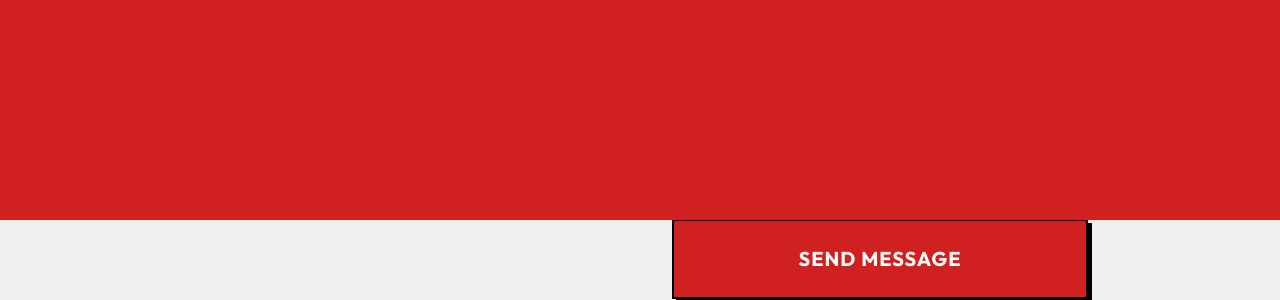
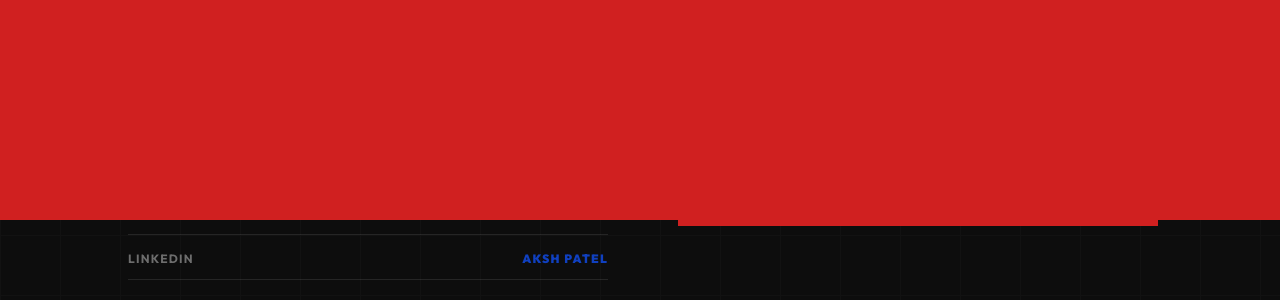
Before and after one commit to akshpatel153/director-portfolio, a React (Vite) app: page /contact in a window 1280 px wide. Shown: the part 1380-1680 px from the top of the page. Built offline with nearby package versions, Linux system fonts and the light colour scheme.

Commit message:
Redesign: Contact form redesign to fit the dark cinematic theme

```diff
--- a/src/pages/Contact.tsx
+++ b/src/pages/Contact.tsx
@@ -52,25 +52,77 @@ export function Contact() {
       <CTA />
 
       {/* Brutalist Contact Form */}
-      <section className="w-full bg-background py-24 px-6 md:px-12 border-b-4 border-black">
-        <div className="max-w-4xl mx-auto flex flex-col md:flex-row gap-16">
+      <section className="w-full bg-[#0d0d0d] text-white py-24 px-6 md:px-12 border-b-4 border-black relative overflow-hidden">
 
-          <div className="flex-1">
-            <h3 className="text-4xl md:text-5xl font-black uppercase tracking-tighter mb-8 border-l-8 border-primary-blue pl-6">
-              Drop <br /> A Line
-            </h3>
-            <p className="text-xl font-medium mb-12 leading-relaxed border-l-4 border-black pl-4">
-              Whether it's a new project, a collaboration, or just to say hi. Let's make something constructivist.
-            </p>
+        {/* Background grid line decoration */}
+        <div className="absolute inset-0 pointer-events-none opacity-[0.02]"
+          style={{
+            backgroundImage: 'linear-gradient(#fff 1px, transparent 1px), linear-gradient(90deg, #fff 1px, transparent 1px)',
+            backgroundSize: '60px 60px',
+          }}
+        />
 
-            <div className="space-y-4 font-bold uppercase tracking-widest text-sm">
-              <p className="border-b-2 border-black pb-2">Email: <span className="text-primary-red">patelaksh1503@gmail.com</span></p>
-              <p className="border-b-2 border-black pb-2">Instagram: <a href="https://www.instagram.com/aksh.ae_" target="_blank" rel="noopener noreferrer" onClick={playClickSound} className="text-primary-blue hover:underline">@aksh.ae_</a></p>
-              <p className="border-b-2 border-black pb-2">YouTube: <a href="https://www.youtube.com/@HimymBeats/featured" target="_blank" rel="noopener noreferrer" onClick={playClickSound} className="text-primary-yellow hover:underline">@HimymBeats</a></p>
-              <p className="border-b-2 border-black pb-2">LinkedIn: <a href="https://www.linkedin.com/in/aksh-patel-cs/" target="_blank" rel="noopener noreferrer" onClick={playClickSound} className="text-primary-blue hover:underline">Aksh Patel</a></p>
+        <div className="max-w-5xl mx-auto flex flex-col lg:flex-row gap-16 relative z-10">
+
+          {/* Left Column — Briefing & Social slate */}
+          <div className="flex-1 flex flex-col justify-between">
+            <div>
+              <div className="flex items-center gap-3 mb-6">
+                <span className="text-[10px] font-black uppercase tracking-[0.4em] text-white/30">
+                  Form // Transmission
+                </span>
+                <div className="h-px flex-1 bg-white/10" />
+              </div>
+
+              <h3 className="text-5xl md:text-6xl font-black uppercase tracking-tighter mb-8 leading-[0.9]">
+                Drop <br />
+                <span className="text-primary-red">A Line.</span>
+              </h3>
+
+              <div className="p-6 border border-white/10 bg-white/[0.01] mb-12 shadow-[8px_8px_0px_0px_#1040C0]">
+                <p className="text-lg font-medium leading-relaxed text-white/65">
+                  Whether it's a commercial brief, editing workflow inquiry, or collaboration proposals — leave a message and let's configure something.
+                </p>
+              </div>
+            </div>
+
+            {/* Social rows as technical specs */}
+            <div className="space-y-4 font-bold uppercase tracking-widest text-xs">
+              <span className="block text-[9px] font-black tracking-[0.3em] text-white/20 mb-2">
+                — Active Links
+              </span>
+
+              <div className="border-b border-white/10 pb-3 flex justify-between items-center group">
+                <span className="text-white/40">Email</span>
+                <a href="mailto:axpatel009009@gmail.com" className="text-primary-red hover:underline font-black">
+                  axpatel009009@gmail.com
+                </a>
+              </div>
+
+              <div className="border-b border-white/10 pb-3 flex justify-between items-center group">
+                <span className="text-white/40">Instagram</span>
+                <a href="https://www.instagram.com/aksh.ae_" target="_blank" rel="noopener noreferrer" onClick={playClickSound} className="text-primary-blue hover:underline font-black">
+                  @aksh.ae_
+                </a>
+              </div>
+
+              <div className="border-b border-white/10 pb-3 flex justify-between items-center group">
+                <span className="text-white/40">YouTube</span>
+                <a href="https://www.youtube.com/@HimymBeats/featured" target="_blank" rel="noopener noreferrer" onClick={playClickSound} className="text-primary-yellow hover:underline font-black">
+                  @HimymBeats
+                </a>
+              </div>
+
+              <div className="border-b border-white/10 pb-3 flex justify-between items-center group">
+                <span className="text-white/40">LinkedIn</span>
+                <a href="https://www.linkedin.com/in/aksh-patel-cs/" target="_blank" rel="noopener noreferrer" onClick={playClickSound} className="text-primary-blue hover:underline font-black">
+                  Aksh Patel
+                </a>
+              </div>
             </div>
           </div>
 
+          {/* Right Column — Form Inputs */}
           <form
             ref={formRef}
             className="flex-1 space-y-6"
@@ -80,9 +132,9 @@ export function Contact() {
               <motion.div
                 initial={{ opacity: 0, x: -20 }}
                 animate={{ opacity: 1, x: 0 }}
-                className="bg-primary-blue text-white p-4 font-bold uppercase tracking-widest text-sm shadow-[4px_4px_0px_0px_black]"
+                className="bg-green-500 text-black p-5 font-black uppercase tracking-widest text-xs border-2 border-black shadow-[4px_4px_0px_0px_#fff]"
               >
-                ✓ Message Received. I'll be in touch.
+                ✓ Transmission Received. I will review within 24 hrs.
               </motion.div>
             )}
 
@@ -90,65 +142,71 @@ export function Contact() {
               <motion.div
                 initial={{ opacity: 0, x: -20 }}
                 animate={{ opacity: 1, x: 0 }}
-                className="bg-primary-red text-white p-4 font-bold uppercase tracking-widest text-sm shadow-[4px_4px_0px_0px_black]"
+                className="bg-primary-red text-white p-5 font-black uppercase tracking-widest text-xs border-2 border-black shadow-[4px_4px_0px_0px_#fff]"
               >
-                ⚠ Something went wrong. Try again later.
+                ⚠ Transmission Failed. Verify details & try again.
               </motion.div>
             )}
-            {/* Hidden time field for EmailJS template */}
-            <input type="hidden" name="time" value={new Date().toLocaleString()} />
 
+            {/* Form Fields */}
             <div className="flex flex-col">
-              <label htmlFor="name" className="font-bold uppercase tracking-widest text-sm mb-2">Name</label>
+              <label htmlFor="name" className="font-black uppercase tracking-[0.2em] text-[10px] text-white/40 mb-2">
+                01 // Full Name
+              </label>
               <input
                 type="text"
                 id="name"
                 name="name"
                 required
                 disabled={status === 'sending'}
-                className="border-4 border-black p-4 text-lg font-medium focus:outline-none focus:ring-4 focus:ring-primary-yellow focus:border-black transition-all shadow-[4px_4px_0px_0px_black] bg-white disabled:opacity-50"
-                placeholder="YOUR NAME"
+                className="border-2 border-white/10 bg-white/[0.02] p-4 text-base font-bold text-white placeholder-white/20 focus:outline-none focus:border-primary-yellow focus:bg-white/[0.04] transition-all shadow-[4px_4px_0px_0px_rgba(255,255,255,0.02)] focus:shadow-[4px_4px_0px_0px_#F0C020] disabled:opacity-50"
+                placeholder="ENTER SENDER NAME"
               />
             </div>
 
             <div className="flex flex-col">
-              <label htmlFor="email" className="font-bold uppercase tracking-widest text-sm mb-2">Email</label>
+              <label htmlFor="email" className="font-black uppercase tracking-[0.2em] text-[10px] text-white/40 mb-2">
+                02 // Email Address
+              </label>
               <input
                 type="email"
                 id="email"
                 name="email"
                 required
                 disabled={status === 'sending'}
-                className="border-4 border-black p-4 text-lg font-medium focus:outline-none focus:ring-4 focus:ring-primary-blue focus:border-black transition-all shadow-[4px_4px_0px_0px_black] bg-white disabled:opacity-50"
-                placeholder="EMAIL@ADDRESS.COM"
+                className="border-2 border-white/10 bg-white/[0.02] p-4 text-base font-bold text-white placeholder-white/20 focus:outline-none focus:border-primary-blue focus:bg-white/[0.04] transition-all shadow-[4px_4px_0px_0px_rgba(255,255,255,0.02)] focus:shadow-[4px_4px_0px_0px_#1040C0] disabled:opacity-50"
+                placeholder="SENDER@ADDRESS.COM"
               />
             </div>
 
             <div className="flex flex-col">
-              <label htmlFor="message" className="font-bold uppercase tracking-widest text-sm mb-2">Message</label>
+              <label htmlFor="message" className="font-black uppercase tracking-[0.2em] text-[10px] text-white/40 mb-2">
+                03 // Message / Brief
+              </label>
               <textarea
                 id="message"
                 name="message"
                 rows={5}
                 required
                 disabled={status === 'sending'}
-                className="border-4 border-black p-4 text-lg font-medium focus:outline-none focus:ring-4 focus:ring-primary-red focus:border-black transition-all shadow-[4px_4px_0px_0px_black] resize-none bg-white disabled:opacity-50"
-                placeholder="TELL ME ABOUT THE PROJECT..."
+                className="border-2 border-white/10 bg-white/[0.02] p-4 text-base font-bold text-white placeholder-white/20 focus:outline-none focus:border-primary-red focus:bg-white/[0.04] transition-all shadow-[4px_4px_0px_0px_rgba(255,255,255,0.02)] focus:shadow-[4px_4px_0px_0px_#D02020] resize-none disabled:opacity-50"
+                placeholder="SPECIFY PRODUCTION BRIEF OR MESSAGE DETAILS..."
               ></textarea>
             </div>
 
-            <Button
+            <button
               type="submit"
-              variant="primary"
-              className="w-full text-xl py-6 mt-4"
               disabled={status === 'sending'}
+              onClick={playClickSound}
+              className="w-full relative group inline-flex items-center justify-center font-black text-base uppercase tracking-widest text-black bg-white py-5 border-4 border-black transition-all duration-200 shadow-[6px_6px_0px_0px_#D02020] hover:translate-x-[2px] hover:translate-y-[2px] hover:shadow-none disabled:opacity-50"
             >
-              {status === 'sending' ? 'Sending...' : 'Send Message'}
-            </Button>
+              {status === 'sending' ? 'Sending...' : 'Send Transmission →'}
+            </button>
           </form>
 
         </div>
       </section>
+
     </PageTransition>
   );
 }
```
